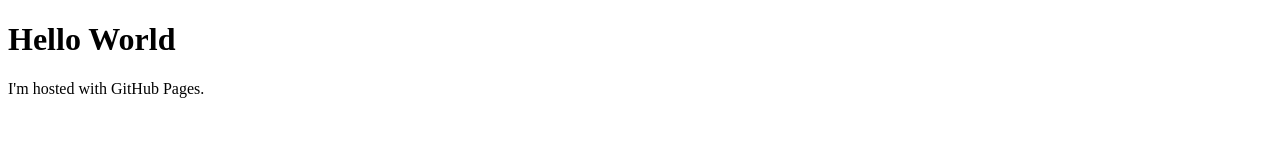
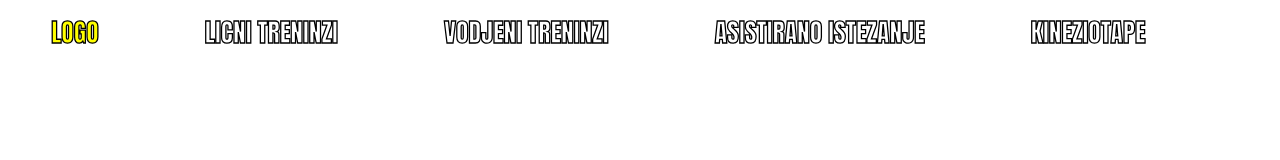
Before and after one commit to armenianninja/armenianninja.github.io, a plain HTML site: page index.html in a window 1280 px wide. Drawn offline with Linux system fonts and the light colour scheme.

Commit message:
20220411_031925

```diff
--- /dev/null
+++ b/css/style.css
@@ -0,0 +1,30 @@
+* {
+    border: 0;
+    margin: 0;
+    text-decoration: none;
+    font-family: Impact, Haettenschweiler, 'Arial Narrow Bold', sans-serif;
+}
+
+html {
+    background-color: white;
+}
+
+header {
+    margin-top: 1vw;
+}
+header a {
+    margin: 4vw;
+    font-size: 2vw;
+}
+
+.text-unselected {
+    color: white;
+    -webkit-text-stroke-width: 0.1vw;
+    -webkit-text-stroke-color: black;
+}
+
+.text-selected {
+    color: yellow;
+    -webkit-text-stroke-width: 0.1vw;
+    -webkit-text-stroke-color: black;
+}
--- a/index.html
+++ b/index.html
@@ -1,9 +1,20 @@
 <!DOCTYPE html>
 <html>
 
+<head>
+    <link rel="stylesheet" href=".\css\style.css">
+</head>
+
 <body>
-    <h1>Hello World</h1>
-    <p>I'm hosted with GitHub Pages.</p>
+    <header>
+        <a href="" class="text-selected">LOGO</a>
+        <a href="" class="text-unselected">LICNI TRENINZI</a>
+        <a href="" class="text-unselected">VODJENI TRENINZI</a>
+        <a href="" class="text-unselected">ASISTIRANO ISTEZANJE</a>
+        <a href="" class="text-unselected">KINEZIOTAPE</a>
+    </header>
+
+
 </body>
 
 </html>
```
